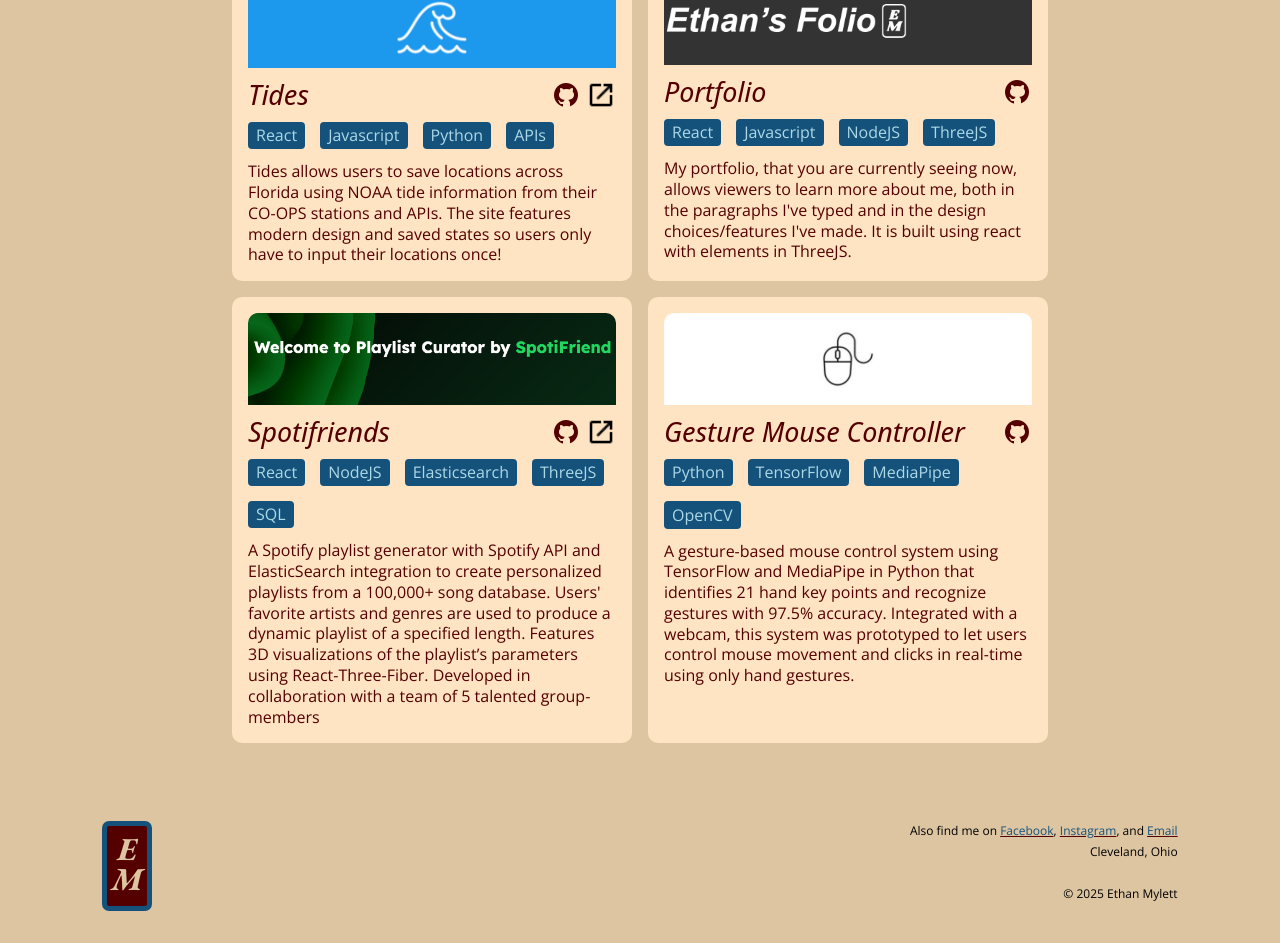
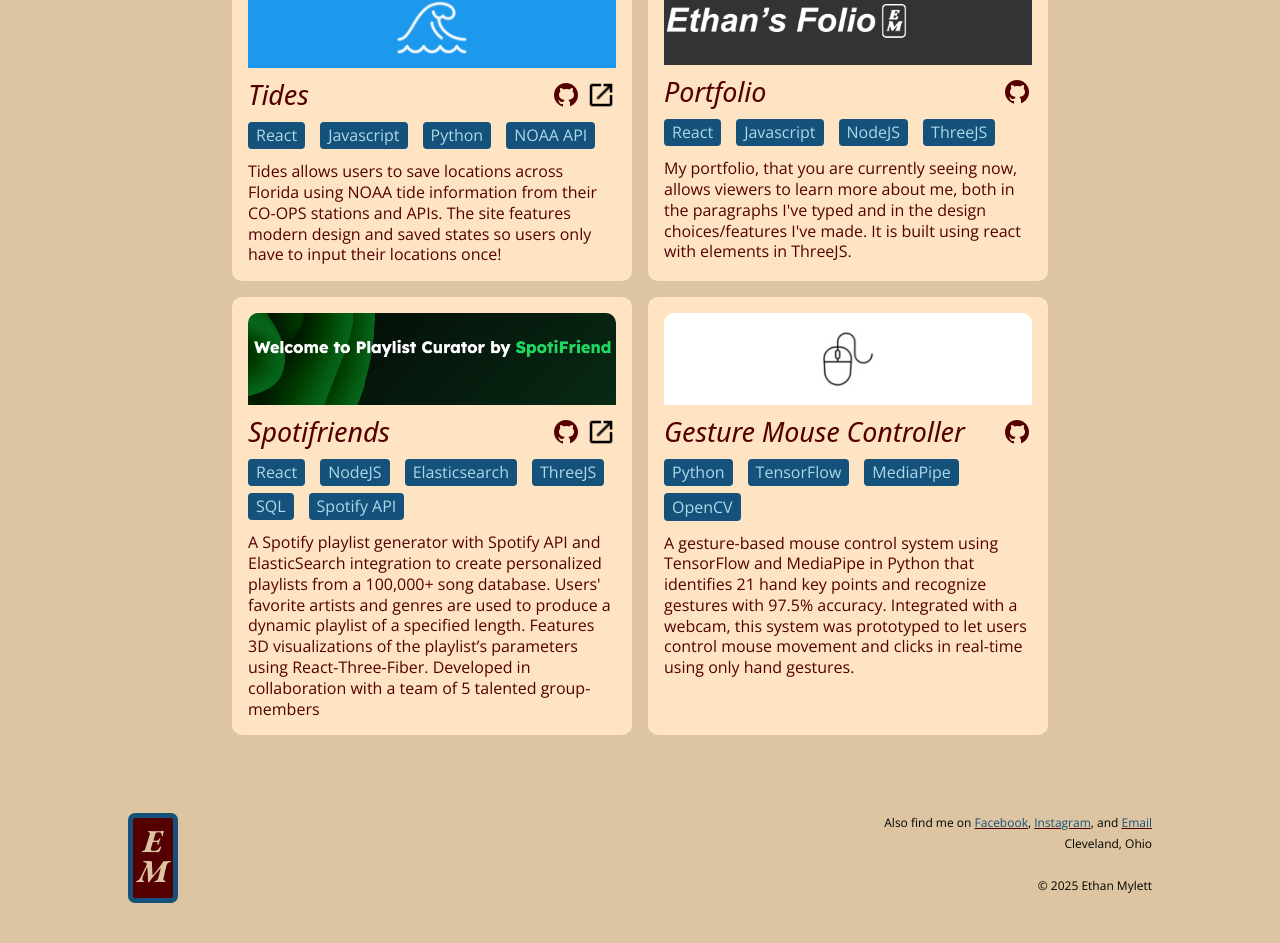
Before and after one commit to ethanm272/portfolio, a React (Vite) app: page /projects in a window 1280 px wide. Shown: the part 240-1183 px from the top of the page. Built offline with nearby package versions, Linux system fonts and the light colour scheme; no server answers.

Commit message:
contact page mobile styling

```diff
--- a/src/components/Footer/Footer.css
+++ b/src/components/Footer/Footer.css
@@ -1,17 +1,12 @@
-.contact-logo {
-  position: absolute;
-  bottom: 7vh;
-  left: 7vw;
-}
-
 .contact-footer {
   display: flex;
   flex-flow: row nowrap;
   justify-content: space-between;
-  padding: 0 8vw;
+  padding: 0 5%;
   position: absolute;
   bottom: 0;
-  width: 100%;
+  left: 5%;
+  width: 90%;
   height: 90px;
   margin-bottom: 4vh;
 }
--- a/src/components/ProjectCard/ProjectCard.css
+++ b/src/components/ProjectCard/ProjectCard.css
@@ -75,6 +75,7 @@
   display: flex;
   flex-flow: row wrap;
   gap: 15px;
+  row-gap: 7px;
 }
 
 .project-technology {
--- a/src/data/projects.json
+++ b/src/data/projects.json
@@ -6,7 +6,7 @@
       "gitHubLink": "https://github.com/ethanm272/tides",
       "hasSiteLink": true,
       "siteLink": "https://tides-1.vercel.app",
-      "technologies": ["React", "Javascript", "Python", "APIs"],
+      "technologies": ["React", "Javascript", "Python", "NOAA API"],
       "projectDescription": "Tides allows users to save locations across Florida using NOAA tide information from their CO-OPS stations and APIs. The site features modern design and saved states so users only have to input their locations once!",
       "projectImage": "/tides-banner.png"
     },
@@ -26,7 +26,14 @@
       "gitHubLink": "https://github.com/agetts/PlaylistCuratorCapstone2024",
       "hasSiteLink": true,
       "siteLink": "https://spotifriend.vercel.app",
-      "technologies": ["React", "NodeJS", "Elasticsearch", "ThreeJS", "SQL"],
+      "technologies": [
+        "React",
+        "NodeJS",
+        "Elasticsearch",
+        "ThreeJS",
+        "SQL",
+        "Spotify API"
+      ],
       "projectDescription": "A Spotify playlist generator with Spotify API and ElasticSearch integration to create personalized playlists from a 100,000+ song database. Users' favorite artists and genres are used to produce a dynamic playlist of a specified length. Features 3D visualizations of the playlist’s parameters using React-Three-Fiber. Developed in collaboration with a team of 5 talented group-members",
       "projectImage": "/spotifriends-banner.png"
     },
--- a/src/pages/contact/Contact.css
+++ b/src/pages/contact/Contact.css
@@ -1,10 +1,11 @@
 .text-input-container {
   display: flex;
   flex-flow: row wrap;
-  align-items: center;
+  align-items: flex-start;
   justify-content: space-between;
-  margin-top: 20vh;
-  padding: 0 2rem;
+  position: relative;
+  height: 100vh;
+  padding: 25vh 2rem 0 2rem;
 }
 
 .text-container {
@@ -106,6 +107,35 @@
     background-position: 180px;
   }
   100% {
-    background-position: 180px;
+    background-position: 250px;
   }
 }
+
+@media only screen and (max-width: 768px) {
+  .text-input-container {
+    flex-flow: column nowrap;
+    height: 100%;
+    padding: 105px 2rem 200px 2rem;
+    align-items: center;
+    gap: 3rem;
+  }
+
+  .text-container {
+    width: 100%;
+  }
+
+  .contact-form {
+    width: 100%;
+    align-items: center;
+  }
+
+  .about-contact-info {
+    display: none;
+  }
+}
+
+@media only screen and (max-height: 590px) {
+  .contact-footer {
+    display: none;
+  }
+}
--- a/src/pages/contact/Contact.jsx
+++ b/src/pages/contact/Contact.jsx
@@ -16,11 +16,11 @@
               your company!
             </p>
           </section>
-          <section>
+          <section className="about-contact-info">
             <h4 className="contact-h4">Email</h4>
             <p>ethan.mylett@yahoo.com</p>
           </section>
-          <section>
+          <section className="about-contact-info">
             <h4 className="contact-h4">Check Me Out</h4>
             <a
               href="https://linkedin.com/in/mylett"
--- a/src/pages/projects/Projects.jsx
+++ b/src/pages/projects/Projects.jsx
@@ -12,7 +12,8 @@
         <div className="projects-container">
           <div className="container-header-description">
             <div className="container-header">
-              <span className="blue">/</span>projects
+              <span className="blue">/</span>
+              <span className="shimmer">projects</span>
               <span className="blue">.</span>
             </div>
             <div className="container-description">
```
